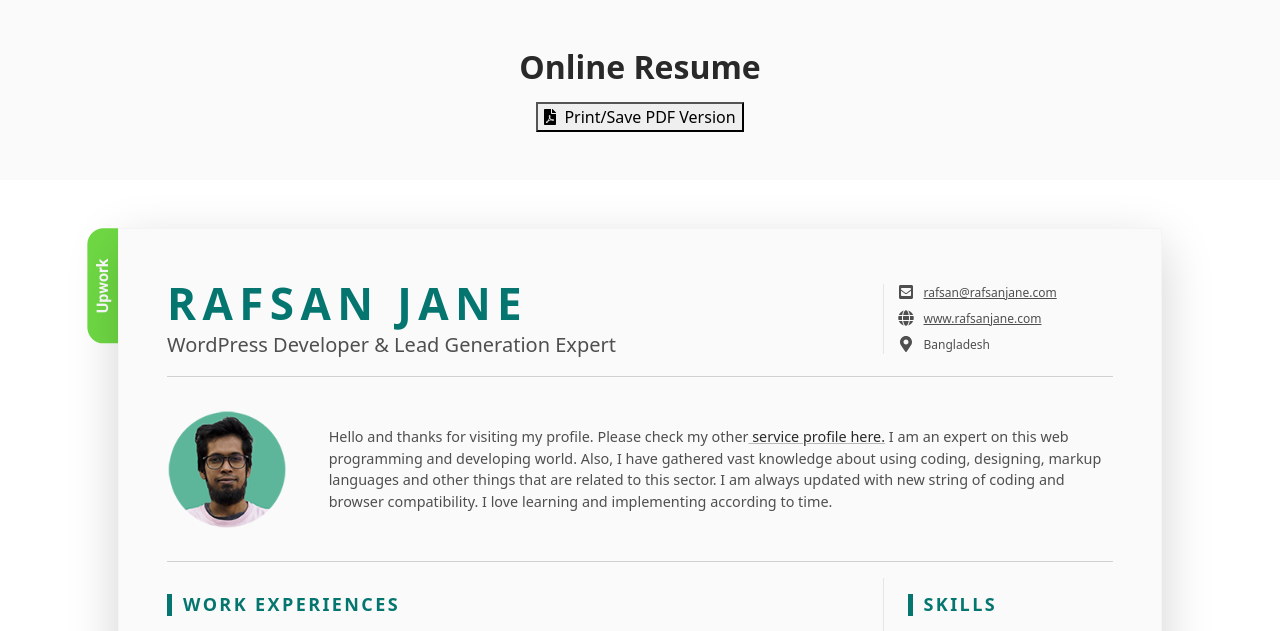
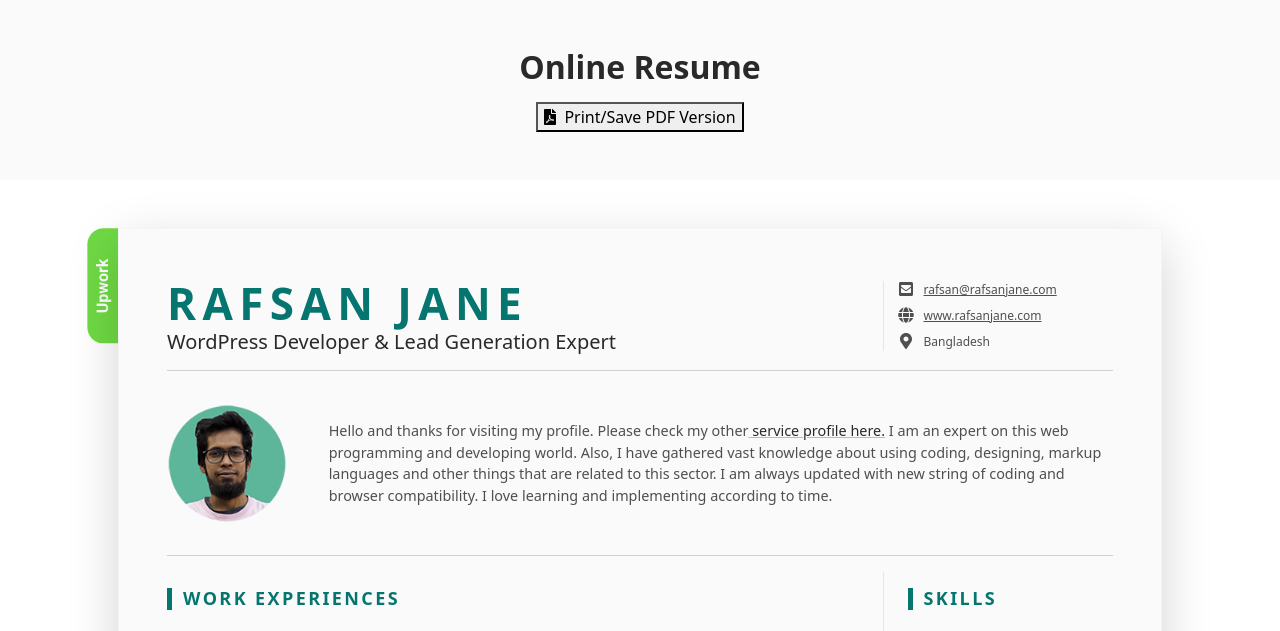
Before and after one commit to rafsanthedeveloper/rafsanthedeveloper, a plain HTML site: page index.html in a window 1280 px wide. Shown: the top 631 px of the page. Drawn offline with Linux system fonts and the light colour scheme.

Commit message:
Design - Rafsan

```diff
--- a/index.html
+++ b/index.html
@@ -98,8 +98,10 @@
 <div class="resume-header">
 <div class="row align-items-center">
 <div class="resume-title col-12 col-md-6 col-lg-8 col-xl-9">
-<h2 class="resume-name mb-0 text-uppercase">Rafsan Jane</h2>
-<div class="resume-tagline mb-3 mb-md-0">WordPress Developer &amp; Lead Generation Expert</div>
+<h1 class="resume-name mb-0 text-uppercase">Rafsan Jane</h1>
+<div>
+	<h2 class="resume-tagline mb-3 mb-md-0">WordPress Developer &amp; Lead Generation Expert</h2>
+</div>
 </div>
 
 <div class="resume-contact col-12 col-md-6 col-lg-4 col-xl-3">
```
